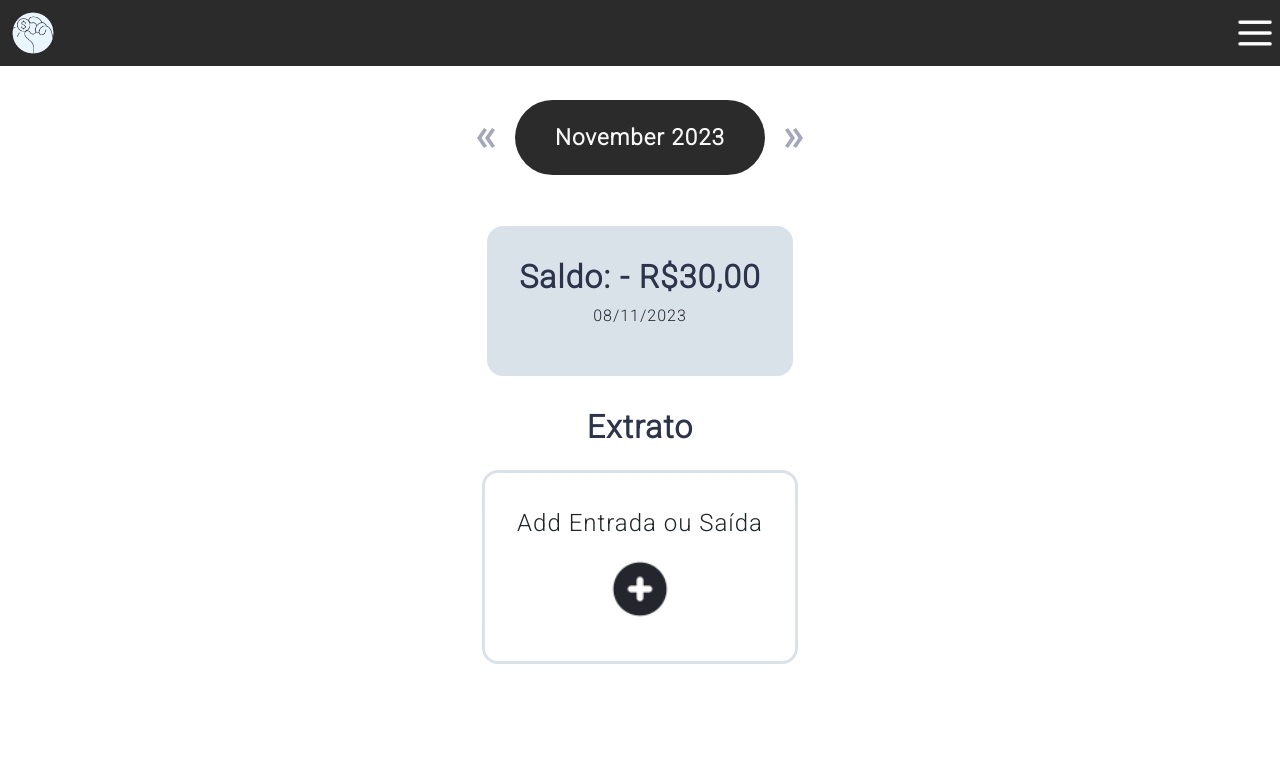
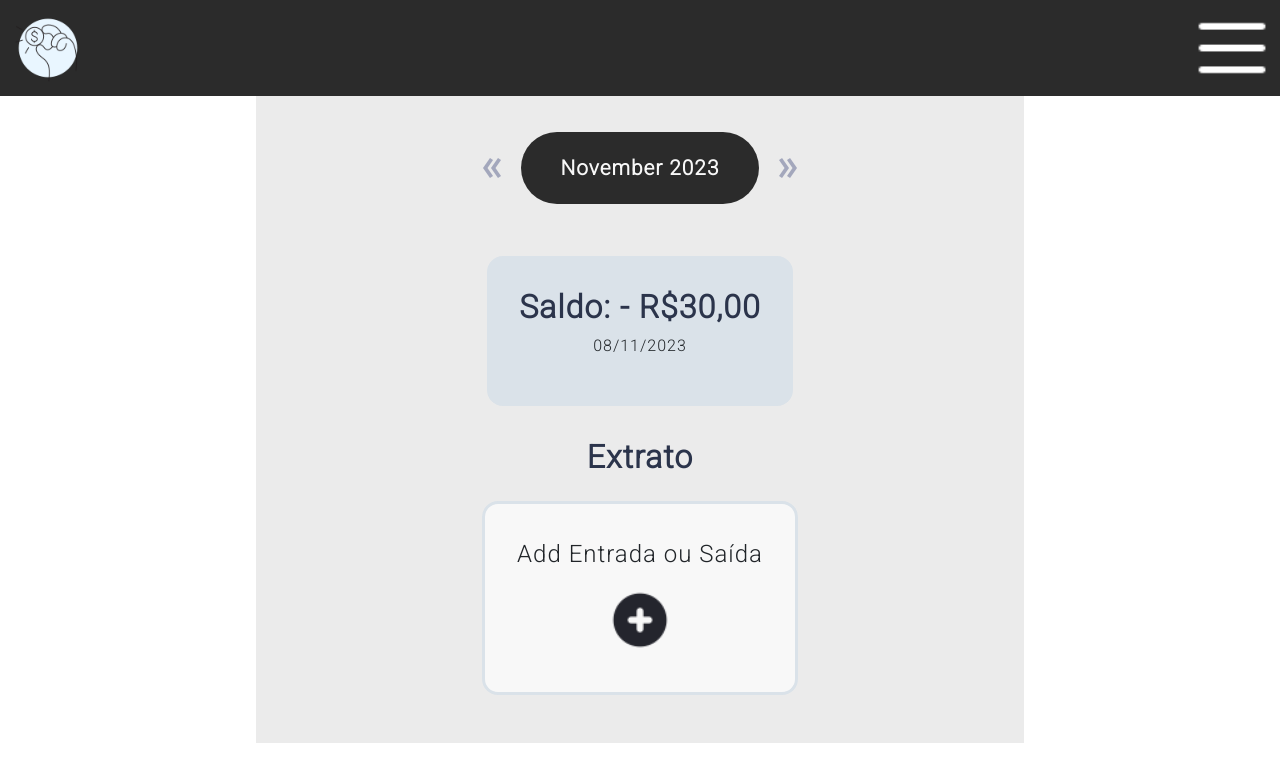
Before and after one commit to LanaGomes/costProject, a React (Vite) app: page / in a window 1280 px wide. Shown: the top 782 px of the page. Built offline with nearby package versions, Linux system fonts and the light colour scheme.

Commit message:
responsive basics done

```diff
--- a/src/components/Header.jsx
+++ b/src/components/Header.jsx
@@ -7,7 +7,11 @@ function Header() {
   return (
     <header className="navBar">
       <Link to={"/"}>
-        <img className="navBarLogos" src={logo} alt="LogoMaoSegurandoMoeda" />
+        <img
+          className="navBarLogos logo"
+          src={logo}
+          alt="LogoMaoSegurandoMoeda"
+        />
       </Link>
       <img
         className="navBarLogos menuSanduich"
--- a/src/index.css
+++ b/src/index.css
@@ -42,6 +42,43 @@ html {
   --backgroundColor: var(--grey-50);
   --textColor: var(--grey-900);
   --letterSpacing: 1px;
+}
+
+/*RESPONSIVIDADE*/
+
+/*Small tablets*/
+@media (min-width: 768px) and (max-width: 1199px) {
+  .homeContainer {
+    display: flex;
+    justify-content: center;
+  }
+  .homeContainerChild {
+    width: 50%;
+    background-color: var(--lightgrey);
+  }
+}
+
+/*Desktops*/
+@media (min-width: 1200px) and (max-width: 1400px) {
+  .homeContainer {
+    display: flex;
+    justify-content: center;
+  }
+  .homeContainerChild {
+    width: 60%;
+    background-color: var(--lightgrey);
+  }
+  .navBar img {
+    height: 5rem;
+    margin: 0.5rem;
+  }
+}
+
+/*Extra Large Screens*/
+@media (min-width: 1920px) {
+  body {
+    background-color: #4bf7f7;
+  }
 }
 
 /*BODY*/
@@ -89,6 +126,7 @@ label {
   justify-content: space-between;
   align-items: center;
   background-color: var(--darkGrey);
+  width: 100%;
 }
 
 .navBarLogos {
@@ -117,7 +155,7 @@ label {
   padding: 1.5rem 2.5rem 1.5rem 2.5rem;
   border-radius: 5rem;
   margin: 0;
-  font-size: 1.4rem;
+  font-size: 1.3rem;
 }
 
 .monthSection img {
@@ -189,6 +227,7 @@ h3 {
   align-items: center;
   margin-top: 1rem;
   text-align: center;
+  background-color: var(--white);
 
   padding: 2rem;
 
--- a/src/pages/Home.jsx
+++ b/src/pages/Home.jsx
@@ -7,9 +7,13 @@ function Home() {
   return (
     <div>
       <Header />
-      <Month />
-      <SaldoMensal />
-      <AddSection />
+      <div className="homeContainer">
+        <div className="homeContainerChild">
+          <Month />
+          <SaldoMensal />
+          <AddSection />
+        </div>
+      </div>
     </div>
   );
 }
```
Also changed, not shown: src/App.jsx (deleted, +0 -7 lines).
